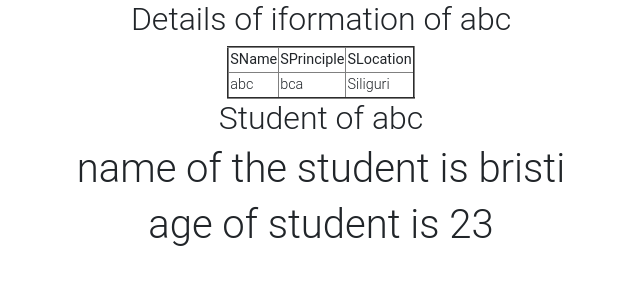
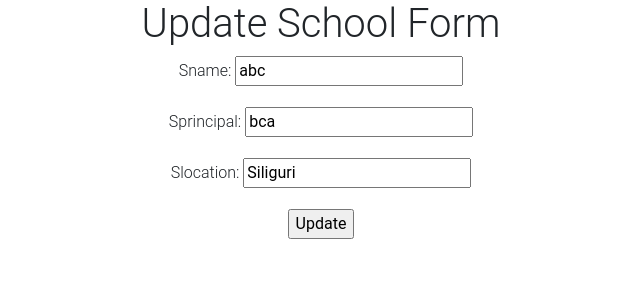
Before and after one commit to roysonali829/CURD_by-_CBV, a Django app: page /update/1/ in a window 1280 px wide. Shown: the part 40-340 px from the top of the page, without its empty margins (319-959 px from the left). Run offline with Django 4.2, Linux system fonts and the light colour scheme; data comes from the database, SQL or seed files in the repository; both versions use the stored data as it was after the commit; some libraries are stand-ins or nearby versions.

Commit message:
first commit

```diff
--- a/app/views.py
+++ b/app/views.py
@@ -1,7 +1,7 @@
 from django.shortcuts import render
 
 from app.models import *
-from django.views.generic import ListView,TemplateView,DetailView,CreateView
+from django.views.generic import ListView,TemplateView,DetailView,CreateView,UpdateView
 
 # Create your views here.
 
@@ -22,3 +22,7 @@ class Schooldetail(DetailView):
 class Schoolcreate(CreateView):
     model = School
     fields = '__all__'
+
+class Schoolupdate(UpdateView):
+    model = School
+    fields = '__all__'
--- a/project37/urls.py
+++ b/project37/urls.py
@@ -23,5 +23,8 @@ urlpatterns = [
     path('Home/',Home.as_view(),name='Home'),
     path('Schoollist/',Schoollist.as_view(),name='Schoollist'),
     path('Schoolcreate/',Schoolcreate.as_view(),name='Schoolcreate'),
-    re_path('(?P<pk>\d+)',Schooldetail.as_view(),name='detail'),
+    re_path('^update/(?P<pk>\d+)/',Schoolupdate.as_view(),name='update'),
+
+    re_path('(?P<pk>\d+)/',Schooldetail.as_view(),name='detail'),
+
 ]
--- a/templates/app/school_detail.html
+++ b/templates/app/school_detail.html
@@ -28,7 +28,8 @@
 {% for st in schoolobj.students.all %}
 <h1>name of the student is {{st.Stname}}</h1>
 <h1>age of student is {{st.Stage}}</h1>
+
 {% endfor %}
 
-
+<a href="{% url 'update' pk=schoolobj.pk %}" class="btn btn-primary">Update</a></h1>
 {% endblock %}
--- a/templates/app/school_form.html
+++ b/templates/app/school_form.html
@@ -8,11 +8,20 @@
 {% block body_block %}
 
 <!-- <img src="{% static 'images/images.jpg' %}" width="500px"> -->
-<h1>Create the school</h1>
+{% if form.instance.pk %}
+    <h1>Update School Form </h1>
+{% else %}
+    <h1>Create School Form</h1>
+{% endif %}
 <form method="POST">
     {% csrf_token %}
         {{form.as_p}}
-    <input type="submit" value="create">
+    {% if form.instance.pk %}
+        <input type="submit" value="Update">
+
+    {% else %}
+        <input type="submit" value="Create">
+    {% endif %}
 </form>
 
 {% endblock %}
```
Also changed, not shown: db.sqlite3.
